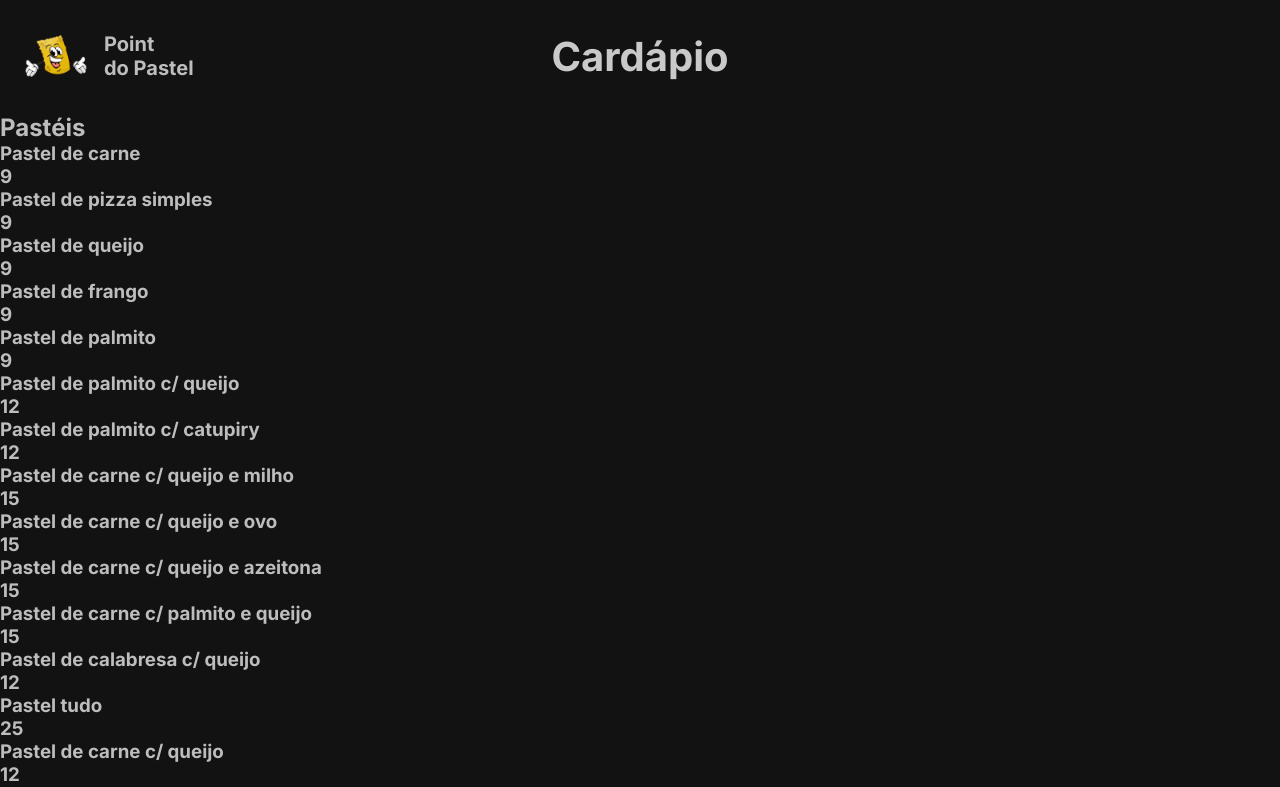
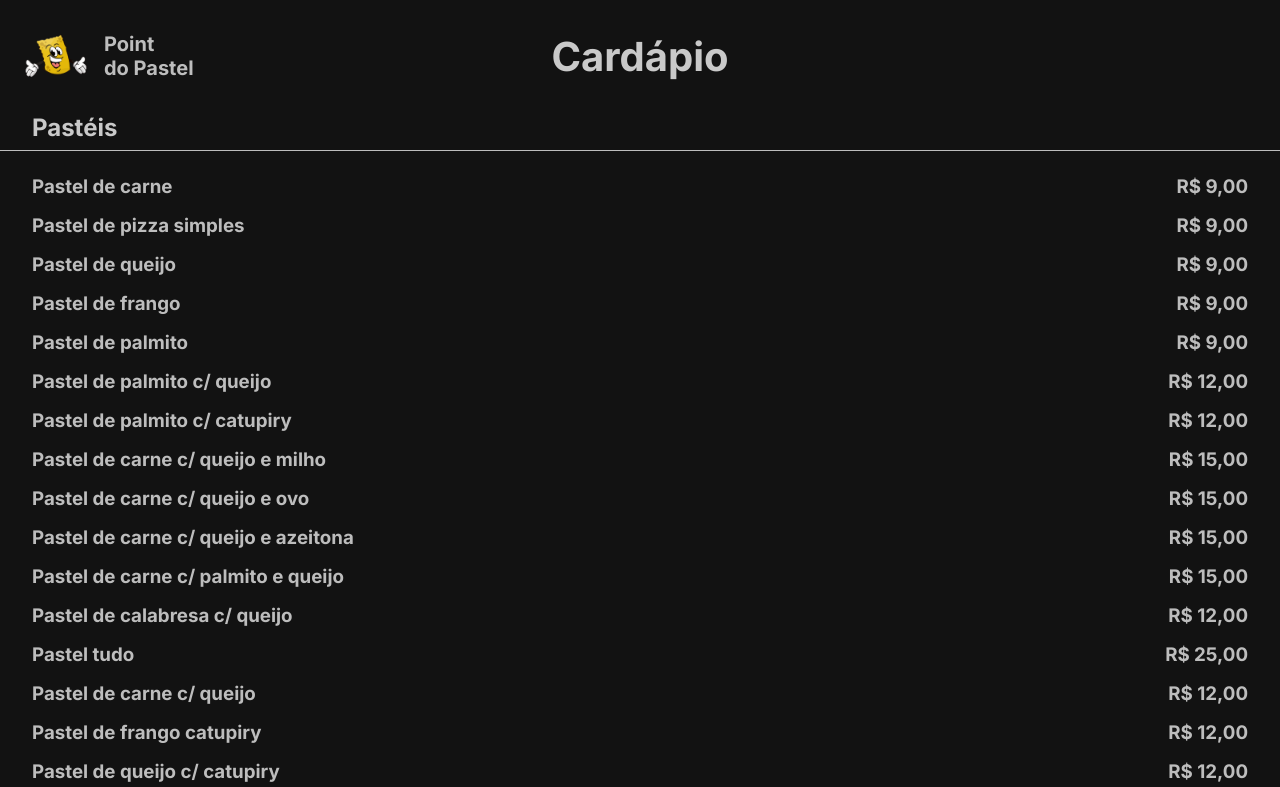
Before and after one commit to lgConrado/cardapio-pointpastel-react, a React (Vite) app: page / in a window 1280 px wide. Shown: the top 787 px of the page. Built offline with nearby package versions, Linux system fonts and the light colour scheme.

Commit message:
Desenvolvimento Componente Cardapio

```diff
--- a/src/components/Cardapio/index.tsx
+++ b/src/components/Cardapio/index.tsx
@@ -1,24 +1,71 @@
 import cardapio from "./cardapio.json";
+import styled from "styled-components";
+
+const CustomSection = styled.section`
+  display: flex;
+  flex-direction: column;
+  gap: 64px;
+`;
+
+const CustomCardapio = styled.div`
+  display: flex;
+  flex-direction: column;
+  gap: 24px;
+`;
+
+const CustomSectionTitleContainer = styled.span`
+  border-bottom: 1px solid var(--cor-primaria);
+  padding: 0 0 8px 32px;
+`;
+
+const CustomSectionTitle = styled.h2`
+  color: var(--cor-secundaria);
+`;
+
+const CustomOptions = styled.div`
+  display: flex;
+  flex-direction: column;
+  gap: 16px;
+  padding: 0 32px;
+`;
+
+const CustomOption = styled.span`
+  display: flex;
+  justify-content: space-between;
+`;
+
+const CustomDescriptionOption = styled.h3``;
 
 const Cardapio = () => {
   return (
-    <>
+    <CustomSection>
       {Object.entries(cardapio[0]).map((modulo: any, index) => {
         return (
-          <section key={index}>
-            <h2>{modulo[0]}</h2>
-            {modulo[1].map((opcao: any) => {
-              return (
-                <span key={index}>
-                  <h3>{opcao.titulo}</h3>
-                  <h3>{opcao.valor}</h3>
-                </span>
-              );
-            })}
-          </section>
+          <CustomCardapio key={index}>
+            <CustomSectionTitleContainer>
+              <CustomSectionTitle>{modulo[0]}</CustomSectionTitle>
+            </CustomSectionTitleContainer>
+            <CustomOptions>
+              {modulo[1].map((opcao: any) => {
+                return (
+                  <CustomOption key={index}>
+                    <CustomDescriptionOption>
+                      {opcao.titulo}
+                    </CustomDescriptionOption>
+                    <CustomDescriptionOption>
+                      {opcao.valor.toLocaleString(`pt-br`, {
+                        style: "currency",
+                        currency: "BRL",
+                      })}
+                    </CustomDescriptionOption>
+                  </CustomOption>
+                );
+              })}
+            </CustomOptions>
+          </CustomCardapio>
         );
       })}
-    </>
+    </CustomSection>
   );
 };
 
```
